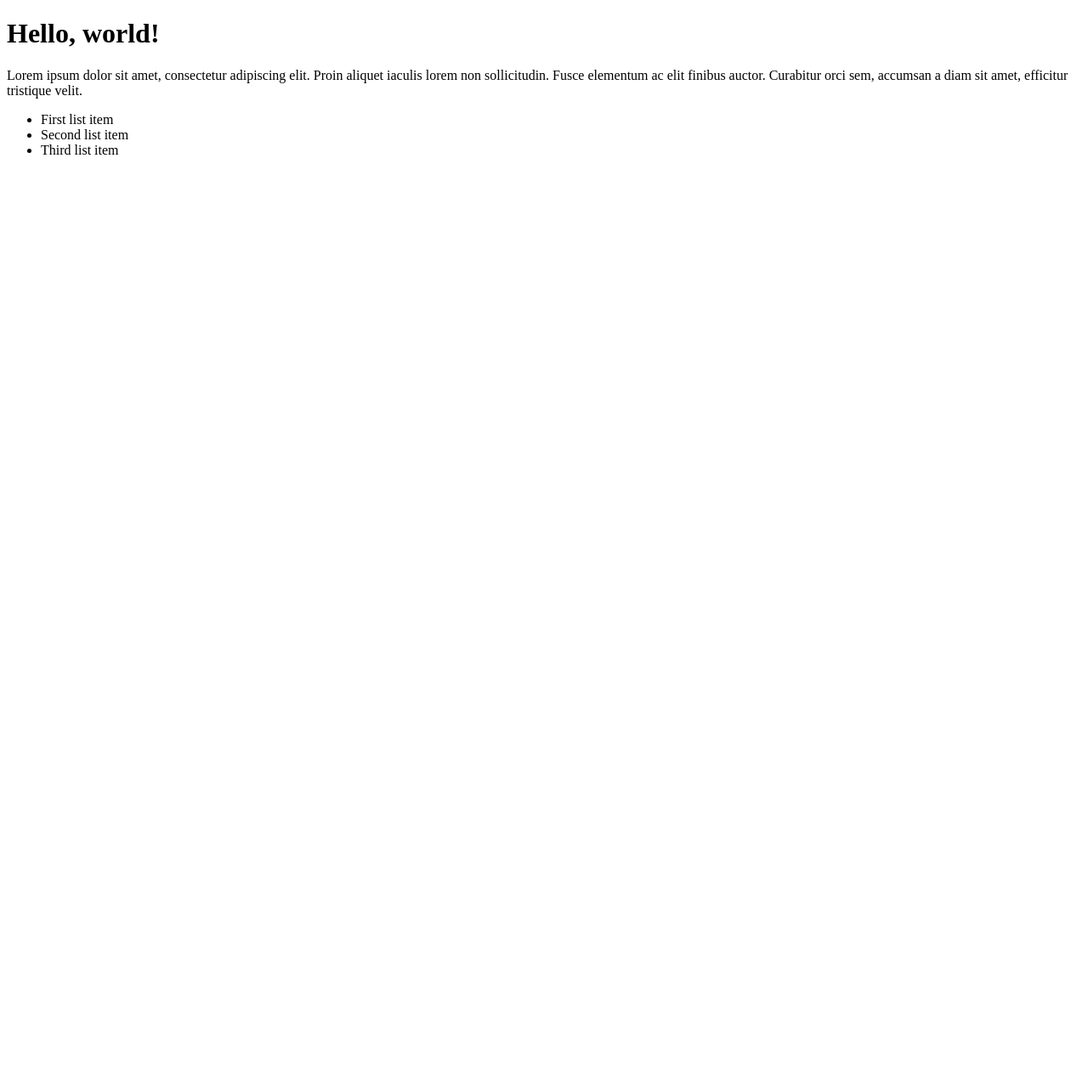
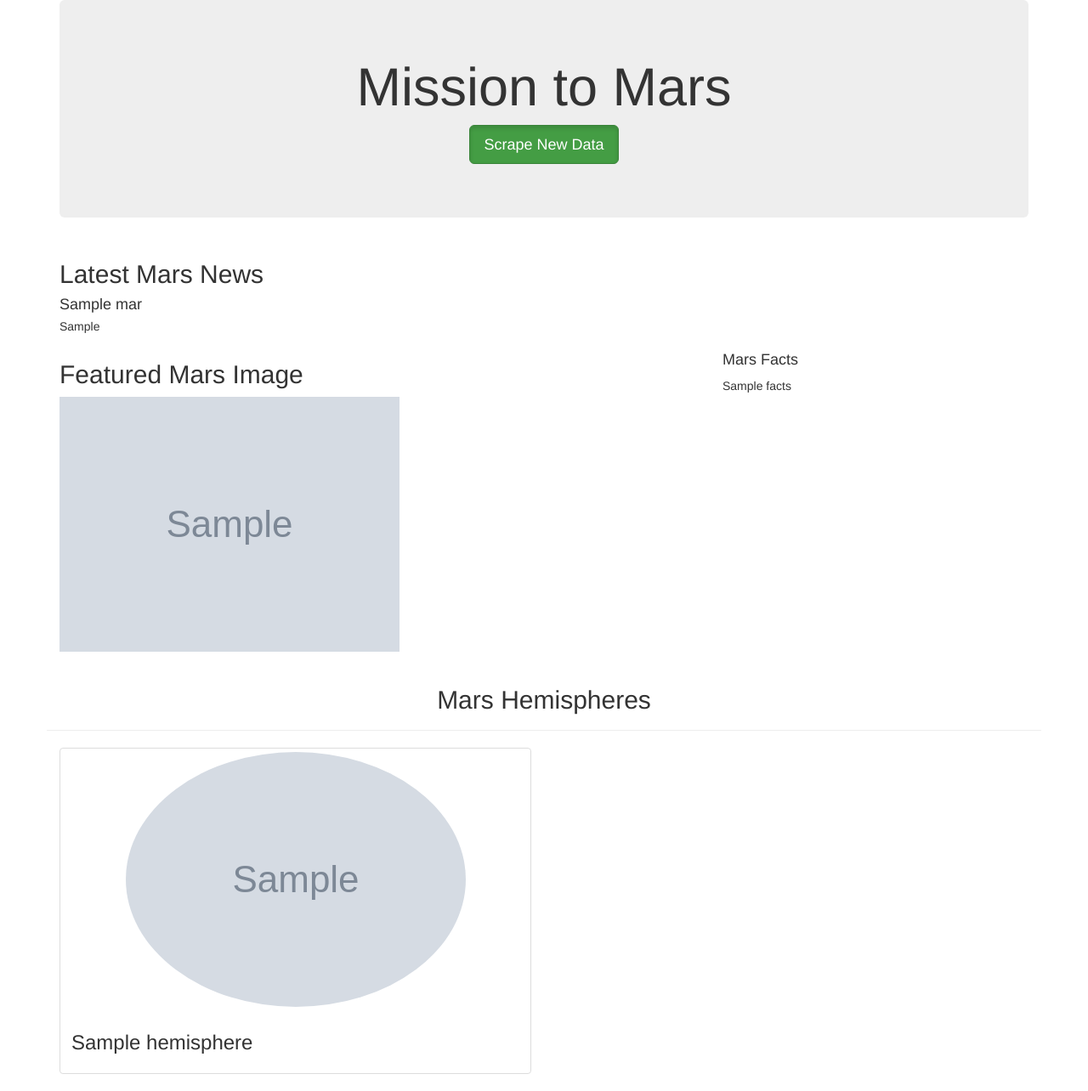
Before and after one commit to aricciardelli2/UCB-Projects, a Flask app: page / in a window 1280 px wide. Shown: the whole page at 85% size. Before the commit the page ends 182 px from the top, so only its background shows below. Run offline with Flask 2, Linux system fonts and the light colour scheme; grey boxes marked "Sample" are stand-in pictures; a database or web service that is not in the repository returns one stand-in record (values such as "Sample title"); some libraries are stand-ins or nearby versions.

Commit message:
Complete challenge deliverables

```diff
--- a/mission_to_mars/app.py
+++ b/mission_to_mars/app.py
@@ -17,7 +17,7 @@ def index():
 def scrape():
     mars = mongo.db.mars
     mars_data = scraping.scrape_all()
-    mars.update({}, mars_data, upset=True)
+    mars.update({}, mars_data, upsert=True)
     return redirect('/', code=302)
 
 if __name__ == "__main__":
--- a/mission_to_mars/templates/index.html
+++ b/mission_to_mars/templates/index.html
@@ -1,22 +1,68 @@
 <!DOCTYPE html>
 <html lang="en">
 <head>
-    <meta charset="UTF-8">
-    <meta http-equiv="X-UA-Compatible" content="IE=edge">
-    <meta name="viewport" content="width=device-width, initial-scale=1.0">
-    <title>Document</title>
+  <meta charset="UTF-8">
+  <meta http-equiv="X-UA-Compatible" content="IE=edge">
+  <meta name="viewport" content="width=device-width, initial-scale=1.0">
+  <title>Mission to Mars</title>
+  <link
+    rel="stylesheet"
+    href="https://maxcdn.bootstrapcdn.com/bootstrap/3.3.7/css/bootstrap.min.css"
+  />
 </head>
 <body>
-    <h1>Hello, world!</h1>
-    <p>
-     Lorem ipsum dolor sit amet, consectetur adipiscing elit. Proin aliquet
-     iaculis lorem non sollicitudin. Fusce elementum ac elit finibus auctor.
-     Curabitur orci sem, accumsan a diam sit amet, efficitur tristique velit.
-   </p>
-   <ul>
-     <li>First list item</li>
-     <li>Second list item</li>
-     <li>Third list item</li>
-   </ul>
+  <div class='container'>
+    <!-- Add Jumbotron to Header -->
+    <div class='jumbotron text-center'>
+      <h1>Mission to Mars</h1>
+      <!-- Add a button to activate scraping script -->
+      <p><a class="btn btn-success btn-lg active" href="/srape"
+                  role="button">Scrape New Data</a></p>
+    </div>
+    <!-- Mars News -->
+    <div class='row' id='mars-news'>
+      <div class='col-xs-18 col-md-12'>
+        <div class='media'>
+          <div class='media-body'>
+            <h2>Latest Mars News</h2>
+            <h4 class='media-heading'>{{mars.news_title}}</h4>
+            <p>{{mars.news_paragraph}}</p>
+          </div>
+        </div>
+      </div>
+    </div>
+    <!-- Section for Featured Image and Facts table -->
+    <div class="row" id="mars-featured-image">
+      <div class="col-xs-18 col-md-8">
+        <h2>Featured Mars Image</h2>
+        <img
+          src="{{mars.featured_image}}"
+          class="img-responsive"
+          alt="Responsive Image">
+      </div>
+      <!-- Mars Facts -->
+      <div class="col-xs-18 col-md-4" id="mars-facts">
+        <h4>Mars Facts</h4>
+        {{mars.facts | safe}}
+      </div>
+    </div>
+    <!-- Section for Mars Hemispheres -->
+    <div class="row" id="mars-hemispheres">
+      <div class="page-header">
+        <h2 class="text-center">Mars Hemispheres</h2>
+      </div>
+
+      {% for hemisphere in mars.hemispheres %}
+      <div class="col-xs-18 col-md-6">
+        <div class="thumbnail">
+          <img src="{{hemisphere.img_url | default('static/images/error.png', true)}}" alt="..." class="img-circle">
+          <div class="caption">
+            <h3>{{hemisphere.title}}</h3>
+          </div>
+        </div>
+      </div>
+      {% endfor %}
+    </div>
+  </div>
 </body>
 </html>
```
Also changed, not shown: mission_to_mars/scraping.py (+49 -2 lines), 3 other files.
